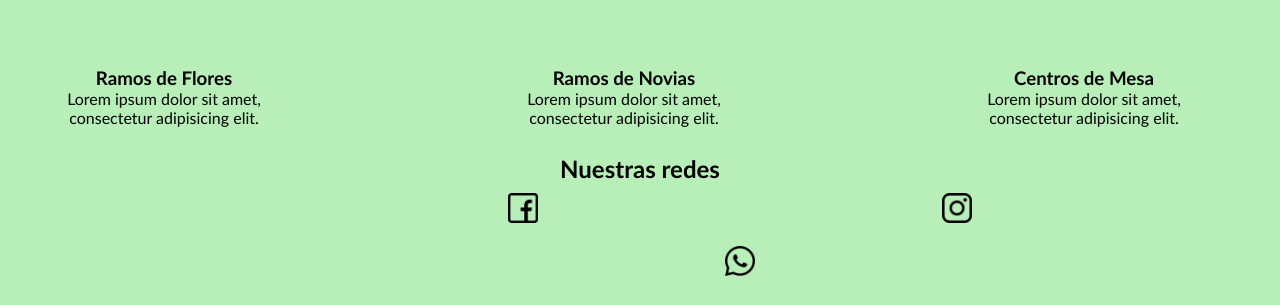
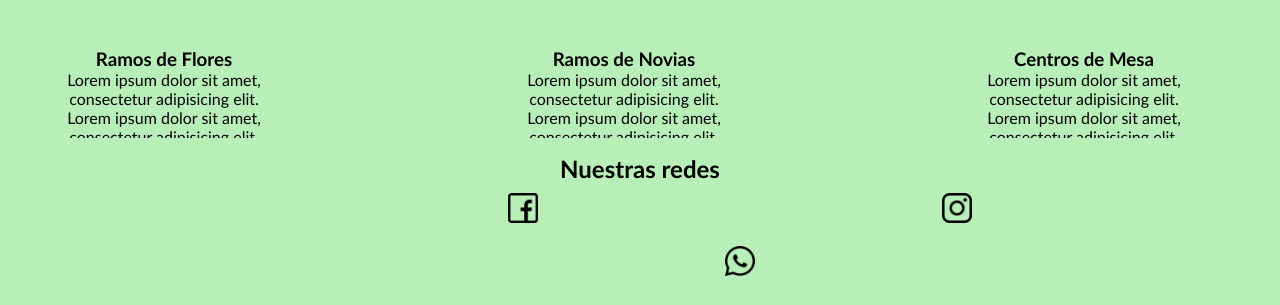
Before and after one commit to SilvinaZabinski/preEntrega2Zabinski, a plain HTML site: page pages/servicios.html in a window 1280 px wide. Shown: the part 495-800 px from the top of the page. Drawn offline with Linux system fonts and the light colour scheme.

Commit message:
servicios

```diff
--- a/pages/servicios.html
+++ b/pages/servicios.html
@@ -29,24 +29,23 @@
                         <img src="../assets/img/ramoFlores.png" alt="">
                         <div>
                             <h3>Ramos de Flores</h3>
-                            <p>Lorem ipsum dolor sit amet, consectetur adipisicing elit.</p>
+                            <p>Lorem ipsum dolor sit amet, consectetur adipisicing elit. Lorem ipsum dolor sit amet, consectetur adipisicing elit.</p>
                         </div>
                     </div>
                     <div class="cardSecond">
                         <img src="../assets/img/ramosNovias.png" alt="">
                         <div class="alinear">
                             <h3>Ramos de Novias</h3>
-                            <p>Lorem ipsum dolor sit amet, consectetur adipisicing elit.</p>
+                            <p>Lorem ipsum dolor sit amet, consectetur adipisicing elit. Lorem ipsum dolor sit amet, consectetur adipisicing elit.</p>
                         </div>
                     </div>
                     <div class="cardThree">
                         <img src="../assets/img/centroMesa.png" alt="">
                         <div>
                             <h3>Centros de Mesa</h3>
-                            <p>Lorem ipsum dolor sit amet, consectetur adipisicing elit.</p>
+                            <p>Lorem ipsum dolor sit amet, consectetur adipisicing elit. Lorem ipsum dolor sit amet, consectetur adipisicing elit.</p>
                         </div>
                     </div>
-
                 </section>
             </section>
 
```
